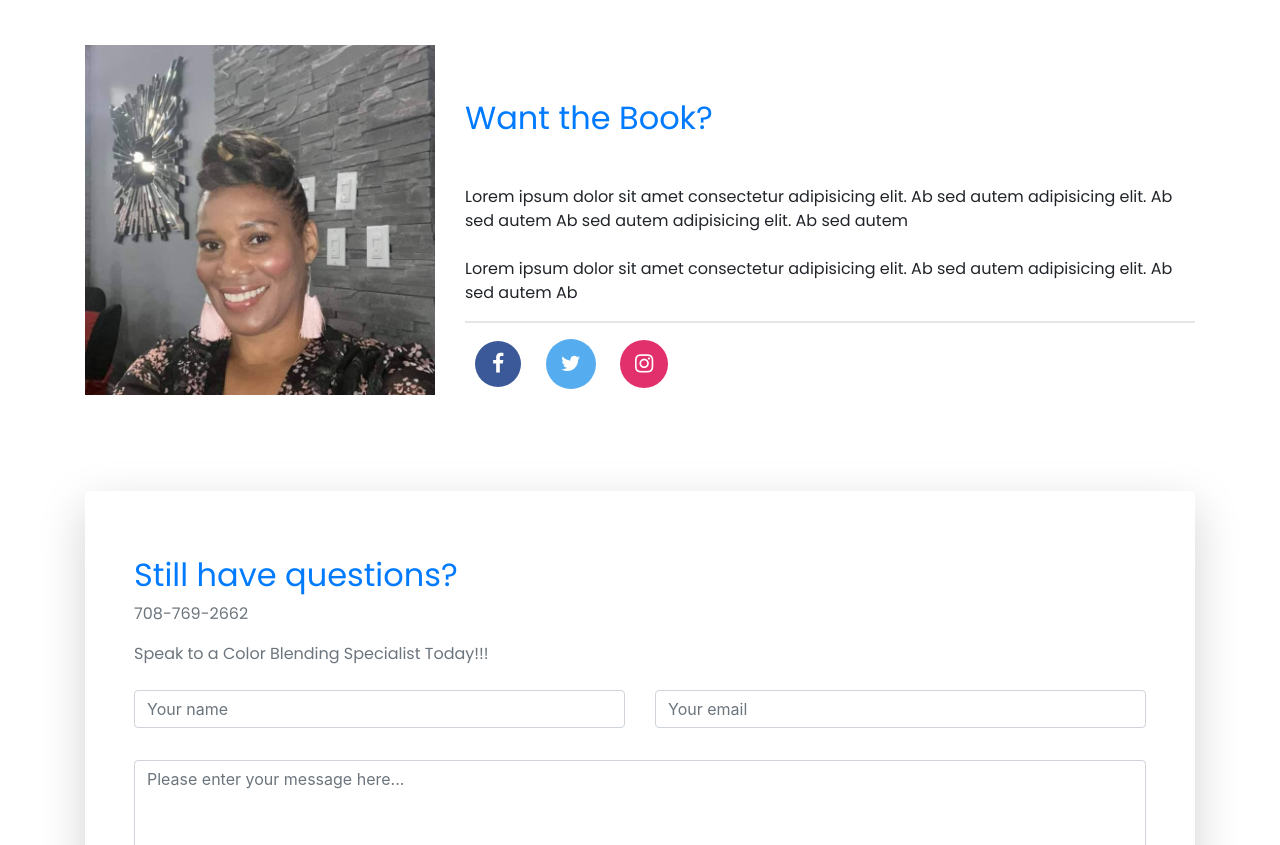
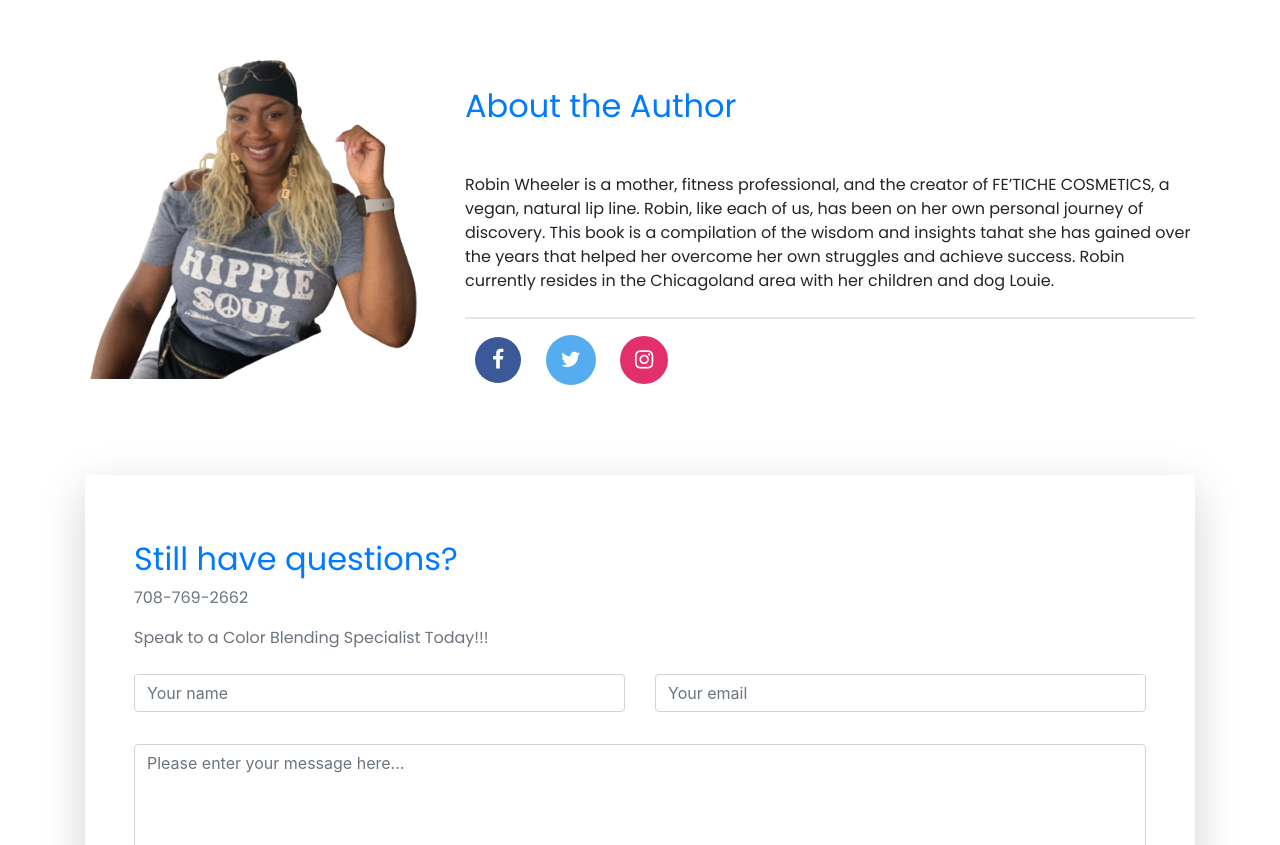
Before and after one commit to Kujtapp/Rob, a plain HTML site: page index.html in a window 1280 px wide. Shown: the part 2540-3385 px from the top of the page. Drawn offline with nearby package versions, Linux system fonts and the light colour scheme.

Commit message:
author image attached

```diff
--- a/index.html
+++ b/index.html
@@ -140,13 +140,12 @@
             <div class="row mt-5 align-items-center">
                 <div class="col-sm-12 col-xs-12 col-md-4">
                     <div class="d-flex justify-content-start">
-                        <img class="w-100 mb-5" src="Images/Rashondra Berry3.jpg" alt="Author">
+                        <img class="w-100 mb-5" src="Images/author.png" alt="Author">
                     </div>
                 </div>
                 <div class="col-sm-12 col-xs-12 col-md-8">
-                    <h2 class="text-primary mb-5">Want the Book?</h2>
-                    <p class="mb-4">Lorem ipsum dolor sit amet consectetur adipisicing elit. Ab sed autem adipisicing elit. Ab sed autem Ab sed autem adipisicing elit. Ab sed autem </p>
-                    <p class="mb-3">Lorem ipsum dolor sit amet consectetur adipisicing elit. Ab sed autem adipisicing elit. Ab sed autem Ab  </p>
+                    <h2 class="text-primary mb-5">About the Author</h2>
+                    <p class="mb-4"> Robin Wheeler is a mother, fitness professional, and the creator of FE’TICHE COSMETICS, a vegan, natural lip line.  Robin, like each of us, has been on her own personal journey of discovery.  This book is a compilation of the wisdom and insights tahat she has gained over the years that helped her overcome her own struggles and achieve success.  Robin currently resides in the Chicagoland area with her children and dog Louie. </p>
                     <hr class="divider mb-3">
                     <div class="mt-3">
                         <a href="#" class="fa fa-facebook fa-lg"></a>
```
Also changed, not shown: Images/author.png (added), 2 other files.
